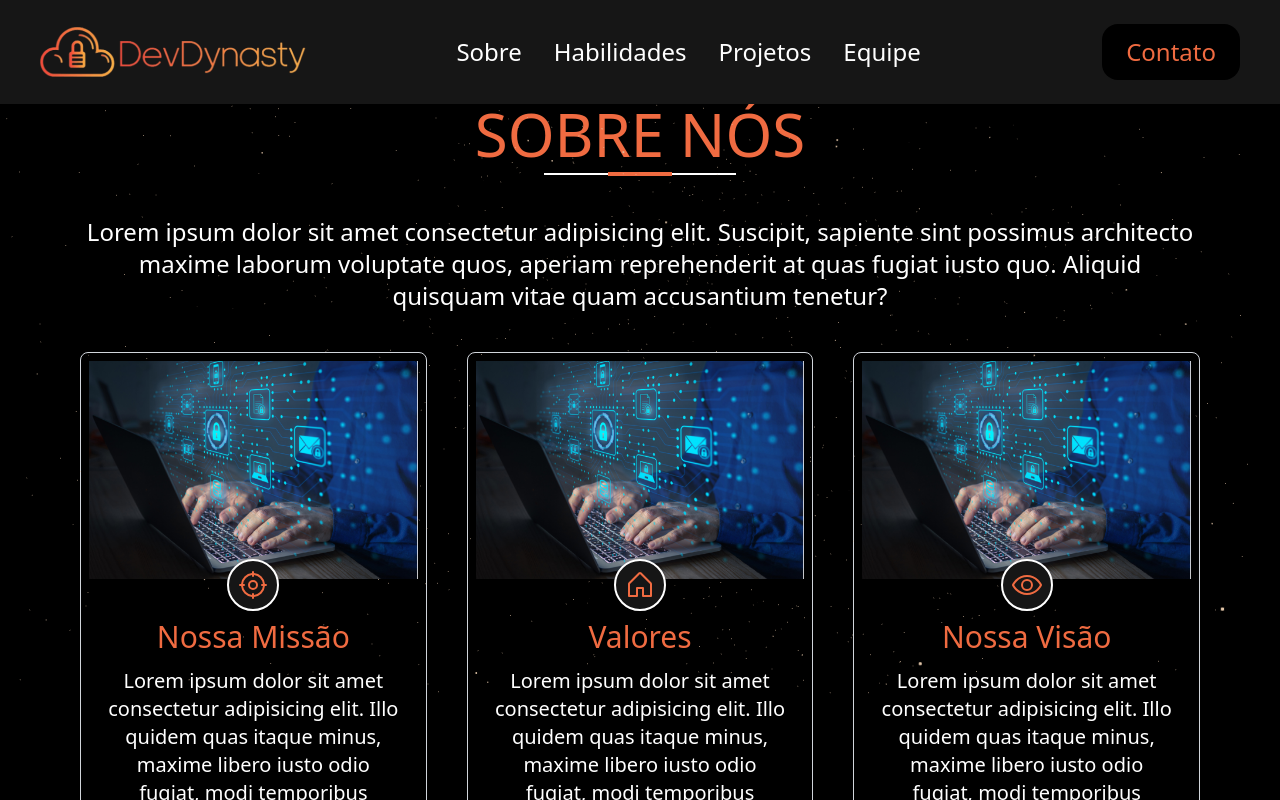
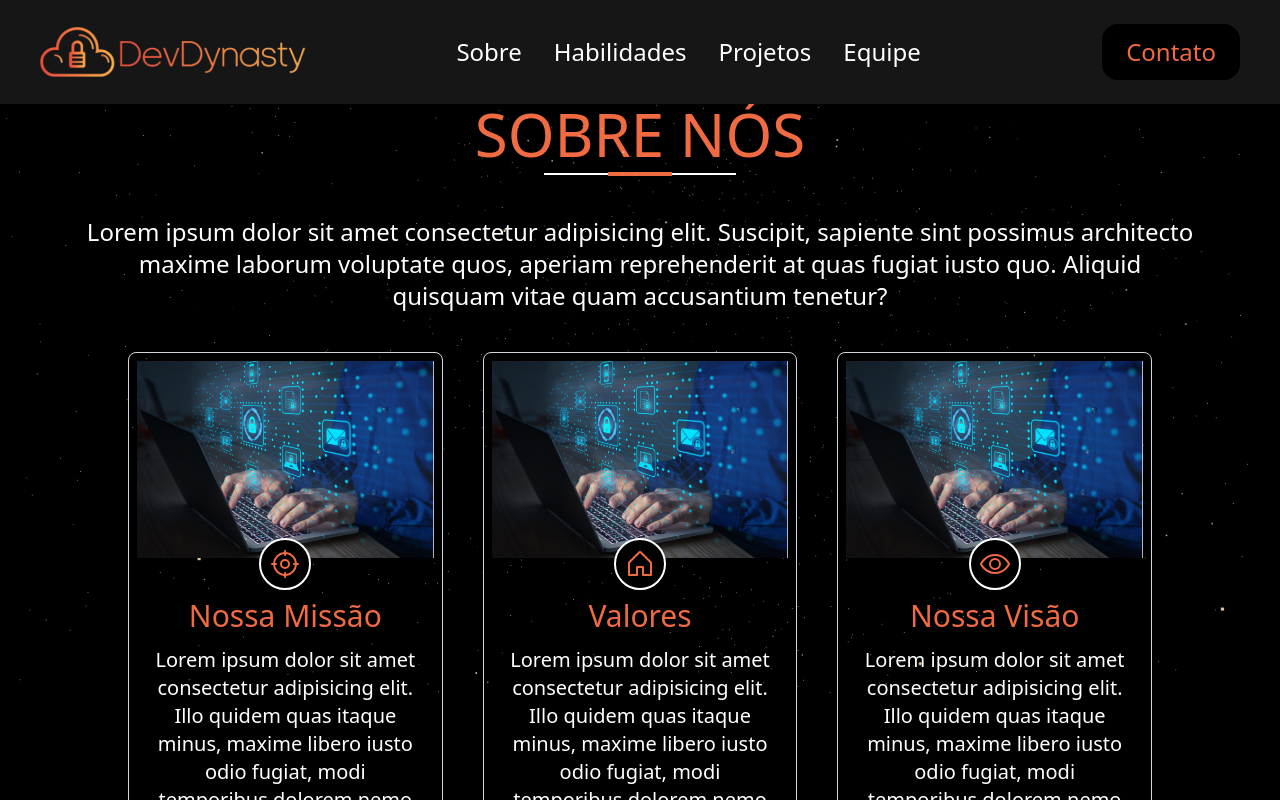
Before and after one commit to org-dev-dynasty/portal-interno-front, a React (Vite) app: page / in a window 1280 px wide. Shown: the top 800 px of the page. Built offline with nearby package versions, Linux system fonts and the light colour scheme.

Commit message:
updating aboutCards

```diff
--- a/src/app/components/aboutCards/index.tsx
+++ b/src/app/components/aboutCards/index.tsx
@@ -24,19 +24,19 @@ export default function AboutCards() {
     ];
 
     return (
-        <div className='flex mt-10 items-center justify-center gap-10 mx-20 max-sm:flex-col max-md:gap-5 max-md:mx-10'>
+        <div className='flex mt-10 items-center justify-center gap-10 mx-32 max-sm:flex-col max-md:gap-5 max-md:mx-10'>
             {cardsData.map((card, index) => (
                 <button className="w-1/3 shadow-2xl border border-gray-300 rounded-lg p-2 hover:cursor-pointer duration-200 hover:scale-105 max-sm:w-[90%]" key={index}>
                     <div className="relative">
                         <img src={card.image} alt="firstImage" className="mx-auto self-center relative" />
                         <div className="flex flex-col items-center absolute -bottom-8 justify-center w-[100%]">
-                            <div className="bg-BLACK p-2 rounded-full border-2 border-white duration-150 hover:scale-110">
+                            <div className="bg-black p-2 rounded-full border-2 border-white duration-150 hover:scale-110">
                                 {card.icon}
                             </div>
                         </div>
                     </div>
                     <p className="text-ORANGE text-center text-3xl mt-10">{card.title}</p>
-                    <div className="w-[90%] mx-auto">
+                    <div className="w-[90%] mx-auto mb-2">
                         <p className="text-white text-center text-xl mt-3">{card.description}</p>
                     </div>
                 </button>
```
